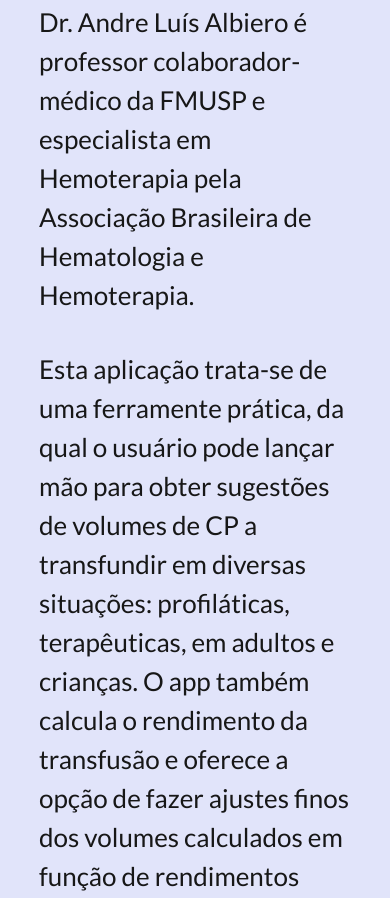
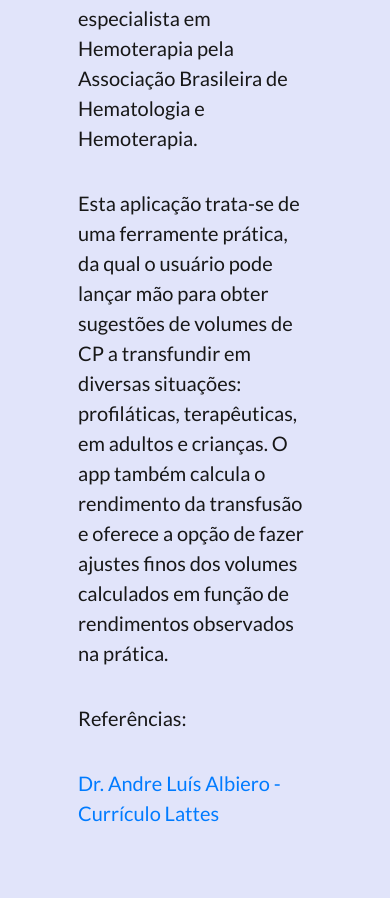
Before and after one commit to juanbarbera/platelet-calculator, a plain HTML site: page sobre.html in a window 390 px wide. Shown: the part 1099-1997 px from the top of the page. Drawn offline with nearby package versions, Linux system fonts and the light colour scheme.

Commit message:
letter size fix

```diff
--- a/style.css
+++ b/style.css
@@ -49,6 +49,10 @@ h5 {
 	padding-top: 20px;
 	padding-bottom: 50px;
 	height: auto;
+}
+
+.rest footer {
+	height: 0px !important;
 }
 
 label {
@@ -138,14 +142,14 @@ button {
 	margin: 0 auto;
 	width: 90%;
 	max-width: 800px;
-
+	/*border-collapse: collapse;*/
 }
 
 .table2 {
 	margin: 0 auto;
 	width: 90%;
 	max-width: 800px;
-
+	/*border-collapse: collapse;*/
 }
 
 @media (max-width: 1000px) {
@@ -153,15 +157,15 @@ button {
 		margin-top: 50px;
 	}
 	.rest {
-		height: auto;
+		height: 20px;
 	}
 	label {
-		font-size: 26px;
+		font-size: 20px;
 	}
 	.text {
-		padding-right: 10vw !important;
-		padding-left: 10vw !important;
-		font-size: 26px;
+		/*padding-right: 10vw !important;
+		padding-left: 10vw !important;*/
+		font-size: 20px;
 	}
 }
 
@@ -186,6 +190,7 @@ footer {
 	font-family: 'Lato', sans-serif;
 	color: grey;
 	text-align: center;
+	padding-top: 30px;
 	padding-right: 30px;
 	margin-top: 15px;
 	position: bottom;
```
